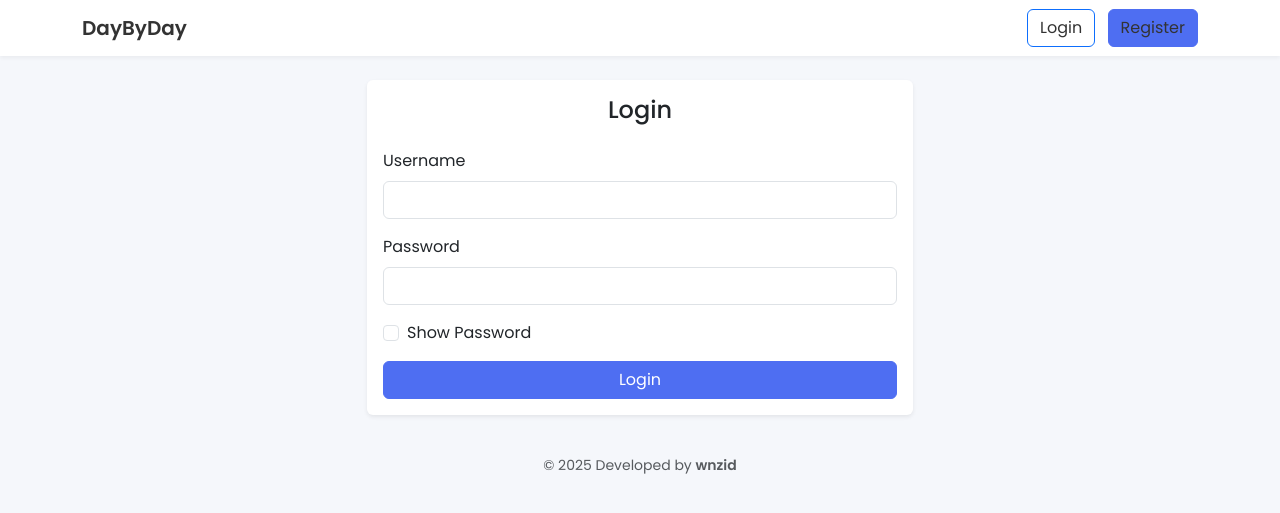
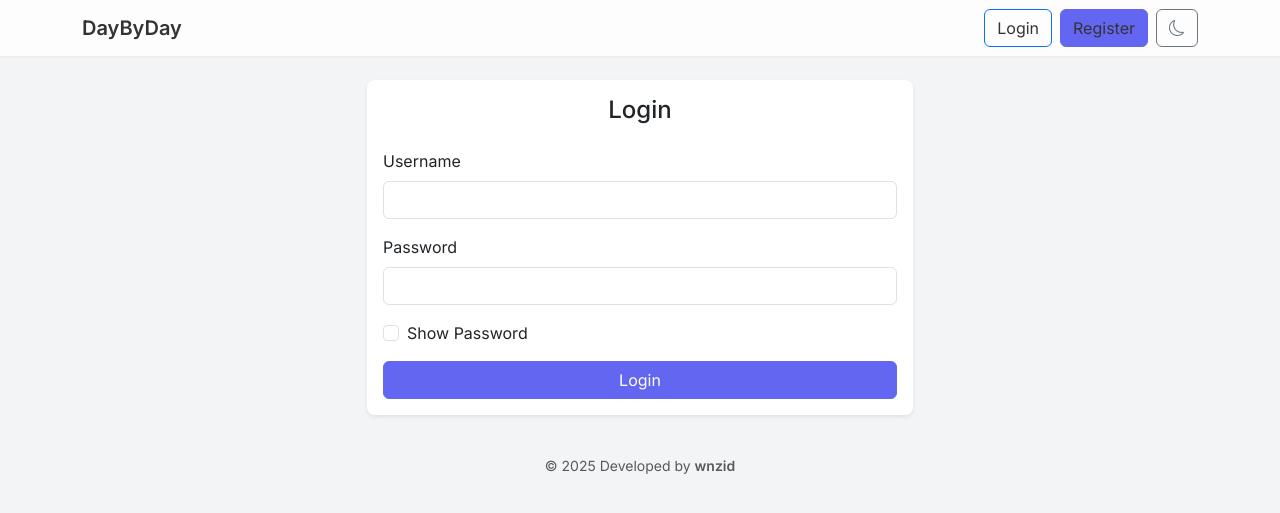
Before and after one commit to wnzid/DayByDay, a Flask app: page /login in a window 1280 px wide. Shown: the top 513 px of the page. Run offline with Flask 3, Linux system fonts and the light colour scheme; some libraries are stand-ins or nearby versions.

Commit message:
Modernize UI with new theme

```diff
--- a/static/style.css
+++ b/static/style.css
@@ -1,12 +1,35 @@
+@import url('https://fonts.googleapis.com/css2?family=Inter:wght@400;500;600&display=swap');
+
+:root {
+  --primary: #6366f1;
+  --primary-hover: #4f46e5;
+  --bg: #f3f4f6;
+  --text: #333;
+  --card-bg: #fff;
+}
+
+body.dark-mode {
+  --bg: #1f2937;
+  --text: #f9fafb;
+  --card-bg: #2d3748;
+}
+
 body {
-  font-family: 'Poppins', sans-serif;
-  background-color: #f5f7fb;
-  color: #333;
+  font-family: 'Inter', 'Poppins', sans-serif;
+  background-color: var(--bg);
+  color: var(--text);
 }
 
 .navbar {
-  background-color: #ffffff !important;
-  box-shadow: 0 2px 4px rgba(0, 0, 0, 0.05);
+  background-color: rgba(255, 255, 255, 0.8) !important;
+  box-shadow: 0 1px 2px rgba(0, 0, 0, 0.05);
+  backdrop-filter: blur(6px);
+  position: sticky;
+  top: 0;
+  z-index: 1020;
+}
+body.dark-mode .navbar {
+  background-color: rgba(30, 30, 30, 0.8) !important;
 }
 
 .navbar-brand {
@@ -24,9 +47,9 @@ body {
 }
 
 .calendar-day {
-  background-color: #ffffff;
+  background-color: var(--card-bg);
   border: 1px solid #e1e5ea;
-  border-radius: 6px;
+  border-radius: 8px;
   padding: 12px;
   min-height: 100px;
   font-size: 0.8rem;
@@ -36,6 +59,7 @@ body {
   justify-content: space-between;
   text-align: right;
   cursor: pointer;
+  transition: background-color 0.2s ease, box-shadow 0.2s ease;
 }
 
 .legend {
@@ -59,11 +83,13 @@ body {
 
 .card {
   border: none;
+  background-color: var(--card-bg);
   box-shadow: 0 2px 4px rgba(0, 0, 0, 0.05);
+  border-radius: 8px;
 }
 
 .table {
-  background-color: #fff;
+  background-color: var(--card-bg);
 }
 
 .table th {
@@ -72,13 +98,13 @@ body {
 }
 
 .btn-primary {
-  background-color: #4e6ef2;
-  border-color: #4e6ef2;
+  background-color: var(--primary);
+  border-color: var(--primary);
 }
 
 .btn-primary:hover {
-  background-color: #3e5ce8;
-  border-color: #3e5ce8;
+  background-color: var(--primary-hover);
+  border-color: var(--primary-hover);
 }
 a:link,
 a:visited {
@@ -87,8 +113,8 @@ a:visited {
 }
 
 .calendar-day:hover {
-  box-shadow: 0 2px 4px rgba(0, 0, 0, 0.1);
-  background-color: #f0f0f0;
+  box-shadow: 0 2px 6px rgba(0, 0, 0, 0.1);
+  background-color: rgba(0, 0, 0, 0.03);
 }
 
 /* Colored dots for calendar completion indicators */
--- a/templates/base.html
+++ b/templates/base.html
@@ -7,10 +7,10 @@
     <!-- Bootstrap 5 CDN -->
     <link href="https://cdn.jsdelivr.net/npm/bootstrap@5.3.0/dist/css/bootstrap.min.css" rel="stylesheet">
     <link rel="stylesheet" href="https://cdn.jsdelivr.net/npm/bootstrap-icons@1.10.5/font/bootstrap-icons.css">
-    <!-- Google Font -->
+    <!-- Google Fonts -->
     <link rel="preconnect" href="https://fonts.googleapis.com">
     <link rel="preconnect" href="https://fonts.gstatic.com" crossorigin>
-    <link href="https://fonts.googleapis.com/css2?family=Poppins:wght@400;500;600&display=swap" rel="stylesheet">
+    <link href="https://fonts.googleapis.com/css2?family=Inter:wght@400;500;600&family=Poppins:wght@400;500;600&display=swap" rel="stylesheet">
     <!-- Custom styles -->
     <link rel="stylesheet" href="{{ url_for('static', filename='style.css') }}">
     {% block extra_css %}{% endblock %}
@@ -19,10 +19,10 @@
 
   <!-- Navbar -->
   {% block navbar %}
-  <nav class="navbar navbar-expand-lg">
-      <div class="container">
-        <a class="navbar-brand" href="/">DayByDay</a>
-        <div>
+  <nav class="navbar navbar-expand-lg bg-white">
+      <div class="container-lg">
+        <a class="navbar-brand fw-bold" href="/">DayByDay</a>
+        <div class="d-flex align-items-center">
           {% if session.get('user_id') %}
             <a href="/habits" class="btn btn-outline-primary me-2">Manage Habits</a>
             <a href="/logout" class="btn btn-outline-secondary">Logout</a>
@@ -30,16 +30,22 @@
             <a href="/login" class="btn btn-outline-primary me-2">Login</a>
             <a href="/register" class="btn btn-primary">Register</a>
           {% endif %}
+          <button id="theme-toggle" class="btn btn-outline-secondary ms-2" title="Toggle theme"><i class="bi bi-moon"></i></button>
         </div>
       </div>
     </nav>
   {% endblock %}
 
-    <div class="container py-4">
+    <div class="container-lg py-4">
       <!-- Flash messages -->
-      {% with messages = get_flashed_messages() %}
+      {% with messages = get_flashed_messages(with_categories=True) %}
         {% if messages %}
-          <div class="alert alert-info">{{ messages[0] }}</div>
+          {% for category, message in messages %}
+            <div class="alert alert-{{ category }} alert-dismissible fade show" role="alert">
+              {{ message }}
+              <button type="button" class="btn-close" data-bs-dismiss="alert" aria-label="Close"></button>
+            </div>
+          {% endfor %}
         {% endif %}
       {% endwith %}
 
@@ -47,6 +53,16 @@
     </div>
 
     <script src="https://cdn.jsdelivr.net/npm/bootstrap@5.3.0/dist/js/bootstrap.bundle.min.js"></script>
+    <script>
+      const themeToggle = document.getElementById('theme-toggle');
+      if (localStorage.getItem('dxdark') === 'true') {
+        document.body.classList.add('dark-mode');
+      }
+      themeToggle?.addEventListener('click', () => {
+        document.body.classList.toggle('dark-mode');
+        localStorage.setItem('dxdark', document.body.classList.contains('dark-mode'));
+      });
+    </script>
     <footer class="text-center py-3 text-muted small">&copy; 2025 Developed by <strong>wnzid</strong></footer>
   </body>
 </html>
--- a/templates/welcome.html
+++ b/templates/welcome.html
@@ -1,7 +1,7 @@
 {% extends "base.html" %}
 {% block navbar %} {% endblock %}
 {% block content %}
-<div class="text-center mt-5">
+<div class="d-flex flex-column align-items-center justify-content-center" style="height:60vh;">
   <img src="{{ url_for('static', filename='svg/dashlogo.svg') }}" class="logo" alt="DayByDay logo">
   <h1 class="mb-4">Welcome to DayByDay</h1>
   <p class="mb-4">Track your habits and plan your month.</p>
```
